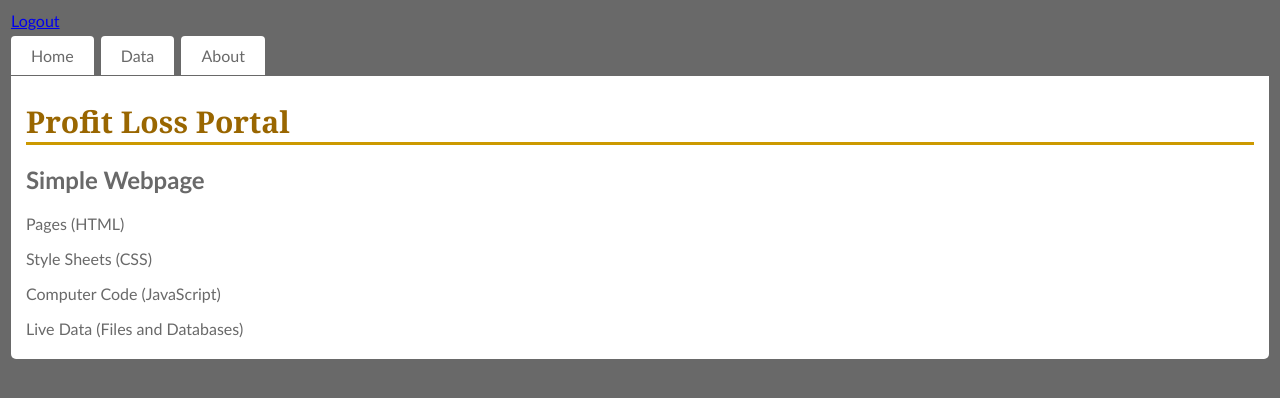
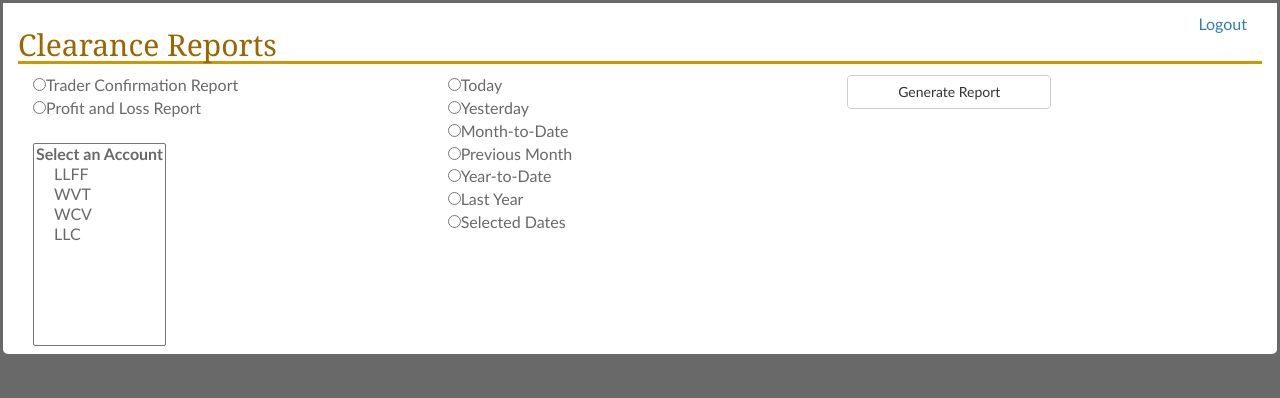
Before and after one commit to shanebruggeman/profit-loss-portal, a Flask app: page / in a window 1280 px wide. Shown: the top 398 px of the page. Run offline with Flask 2, Linux system fonts and the light colour scheme; the visitor is signed in with stand-in values (Sample User, id 1); some libraries are stand-ins or nearby versions.

Commit message:
added work onto new main page

```diff
--- a/app.py
+++ b/app.py
@@ -16,6 +16,7 @@ def login_required(f):
 	return wrap
 
 @application.route('/')
+@login_required
 def home():
 	# posts = db.session.query(User).all()
 	# return render_template("index.html")
@@ -25,7 +26,10 @@ def home():
 	# 	 totalstring += str(item)
 
 	# print totalstring
-	return render_template("index.html")
+	if 'logged_in' in session:
+		return render_template("newIndex.html")
+	else:
+		return redirect(url_for('login'))
 
 @application.route('/index')
 def main_page():
--- a/static/scripts/script.js
+++ b/static/scripts/script.js
@@ -10,4 +10,22 @@ $(document).ready(function() {
 	// "</ul>";
 
 	$('#datatable').tablesorter();
+	$('#fromdate').datepicker();
+	$('#todate').datepicker();
+
+
+	$('#date_selectors').hide();
+
+	$('.date_radio').on('click', function(e) {
+		if ($('#selected_date:checked').val()) {
+			$('#date_selectors').show();
+		}
+		else {
+			$('#date_selectors').hide();
+		}
+	});
+
+	$('#report_btn').on('click', function(e) {
+		window.location.replace("localhost:5000/customers");
+	});
 });
--- a/static/styles/site.css
+++ b/static/styles/site.css
@@ -6,7 +6,7 @@ body {
     padding: 3px;
 }
 
-#main {
+.main {
     padding: 5px;
     padding-left:  15px;
     padding-right: 15px;
@@ -14,15 +14,18 @@ body {
     border-radius: 0 0 5px 5px;
 }
 
-h1 {
+.login-out {
+    padding: 5px;
+    padding-left:  15px;
+    padding-right: 15px;
+    background-color: #ffffff;
+}
+
+.main h1 {
     font-family: Georgia, serif;
     border-bottom: 3px solid #cc9900;
     color: #996600;
     font-size: 30px;
-}
-
-table {
-	width:100%;
 }
 
 table, th , td {
@@ -31,33 +34,36 @@ table, th , td {
 	padding: 5px;
 }
 
-th {
-	text-align: left;
-}
 
 table tr:nth-child(even) {
 	background-color: #ffffff;
 }
 
-ul#menu {
+#menu {
     padding: 0;
     margin-bottom: 11px;
 }
 
-ul#menu li {
+#menu li {
     display: inline;
-    margin-right: 3px;
+    /*margin-right: 3px;*/
 }
 
-ul#menu li a {
+#menu li a {
     background-color: #ffffff;
     padding: 10px 20px;
     text-decoration: none;
     color: #696969;
-    border-radius: 4px 4px 0 0;
+    /*border-radius: 4px 4px 0 0;*/
 }
 
-ul#menu li a:hover {
+#menu li a:hover {
     color: white;
     background-color: black;
 }
+
+.borderless-select {
+    margin-right: 20px;
+    overflow-y: auto;
+    text-align: left;
+}
--- a/templates/index.html
+++ b/templates/index.html
@@ -3,18 +3,20 @@
 
 <head>
   <title>Our Company</title>
+  <script src="https://ajax.googleapis.com/ajax/libs/jquery/1.11.3/jquery.min.js"></script>
+  <script src="{{ url_for('static', filename='scripts/jquery.tablesorter.min.js') }}"></script>
+  <script src="https://maxcdn.bootstrapcdn.com/bootstrap/3.3.5/js/bootstrap.min.js"></script>
+  <link rel="stylesheet" href="https://maxcdn.bootstrapcdn.com/bootstrap/3.3.5/css/bootstrap.min.css">
   <link href="{{ url_for('static', filename='styles/site.css') }}" rel="stylesheet">
   <link href="{{ url_for('static', filename='styles/style.css') }}" rel="stylesheet">
-  <script src="https://ajax.googleapis.com/ajax/libs/jquery/1.11.3/jquery.min.js"></script>
-  <script src="{{ url_for('static', filename='scripts/jquery.tablesorter.min.js') }}"></script>
 </head>
 
 <body>
-{% if session.logged_in %}
-<a href="{{ url_for('logout') }}">Logout</a>
-{% else %}
-<a href="{{ url_for('login') }}">Login</a>
-{% endif %}
+  {% if session.logged_in %}
+  <a class="login-out pull-right" href="{{ url_for('logout') }}">Logout</a>
+  {% else %}
+  <a class="login-out pull-right" href="{{ url_for('login') }}">Login</a>
+  {% endif %}
   <nav id="nav01">
     <ul id='menu'>
       <li><a href="index">Home</a></li>
@@ -22,7 +24,7 @@
       <li><a href="{{ url_for('about') }}">About</a></li>
     </ul>
   </nav>
-  <div id="main">
+  <div class="main">
    <h1>Profit Loss Portal</h1>
    <h2>Simple Webpage</h2>
 
--- a/templates/login.html
+++ b/templates/login.html
@@ -3,7 +3,7 @@
 <head>
 	<title>Login</title>
 </head>
-<div id="main">
+<div class="main">
 	<h1>Please login</h1>
 	<br>
 	<form action="" method="post">
--- /dev/null
+++ b/templates/newIndex.html
@@ -0,0 +1,54 @@
+<!DOCTYPE html>
+<html>
+<head>
+	<title>Profit and Loss Portal</title>
+	<script src="https://ajax.googleapis.com/ajax/libs/jquery/1.11.3/jquery.min.js"></script>
+	<script src="{{ url_for('static', filename='scripts/jquery.tablesorter.min.js') }}"></script>
+	<script src="https://maxcdn.bootstrapcdn.com/bootstrap/3.3.5/js/bootstrap.min.js"></script>
+	<script src="https://code.jquery.com/ui/1.11.4/jquery-ui.min.js"></script>
+	<link rel="stylesheet" href="https://maxcdn.bootstrapcdn.com/bootstrap/3.3.5/css/bootstrap.min.css">
+	<link rel="stylesheet" href="https://code.jquery.com/ui/1.11.3/themes/smoothness/jquery-ui.css">
+	<link href="{{ url_for('static', filename='styles/site.css') }}" rel="stylesheet">
+	<link href="{{ url_for('static', filename='styles/style.css') }}" rel="stylesheet">
+</head>
+<body>
+	<div class="main container-fluid">
+		<a class="login-out pull-right" href="{{ url_for('logout') }}">Logout</a>
+		<h1>Clearance Reports</h1>
+		<form action="" method="post">
+			<div class="col-sm-4">
+				<input type="radio" name="report_type" value="{{ request.form.report_type }}">Trader Confirmation Report<br>
+				<input type="radio" name="report_type" value="{{ request.form.report_type }}">Profit and Loss Report<br><br>
+				<select class="borderless-select" name="account" size=10>
+					<optgroup label="Select an Account">
+						<option value="{{ request.form.account }}">LLFF</option>
+						<option value="{{ request.form.account }}">WVT</option>
+						<option value="{{ request.form.account }}">WCV</option>
+						<option value="{{ request.form.account }}">LLC</option>
+					</optgroup>
+				</select>
+			</div>
+			<div class="col-sm-4">
+				<input class="date_radio" type="radio" name="date_type" value="{{ request.form.date }}">Today<br>
+				<input class="date_radio" type="radio" name="date_type" value="{{ request.form.date }}">Yesterday<br>
+				<input class="date_radio" type="radio" name="date_type" value="{{ request.form.date }}">Month-to-Date<br>
+				<input class="date_radio" type="radio" name="date_type" value="{{ request.form.date }}">Previous Month<br>
+				<input class="date_radio" type="radio" name="date_type" value="{{ request.form.date }}">Year-to-Date<br>
+				<input class="date_radio" type="radio" name="date_type" value="{{ request.form.date }}">Last Year<br>
+				<input class="date_radio" id="selected_date" type="radio" name="date_type" value="{{ request.form.date }}">Selected Dates<br>
+			</div>
+			<div class="col-sm-4">
+				<div id="date_selectors" style="display:none">
+					<label>From: <br><input type="text" id="fromdate" value="{{ request.form.fromdate }}"></label>
+					<label >To: <br><input type="text" id="todate" value="{{ request.form.todate }}"></label>
+				</div>
+			</div>
+			<input id="report_btn" class="btn btn-default" type="" value="Generate Report">
+		</form>
+
+	</div>
+
+
+	<script src="{{ url_for('static', filename='scripts/script.js') }}"></script>
+</body>
+</html>
```
Also changed, not shown: templates/about.html (+9 -5 lines), templates/customers.html (+6 -1 lines). Lines whose indentation alone changed are shown as unchanged.
